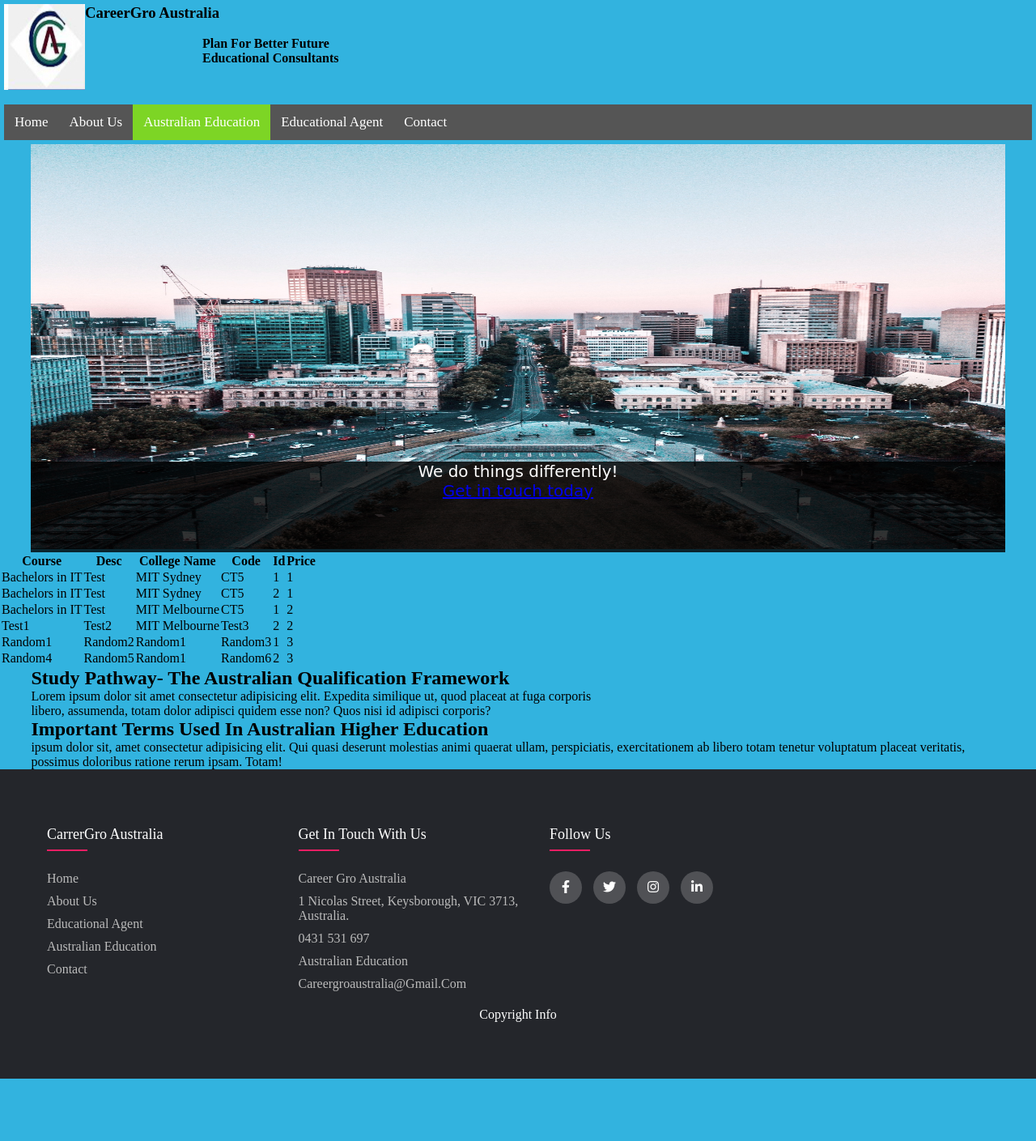
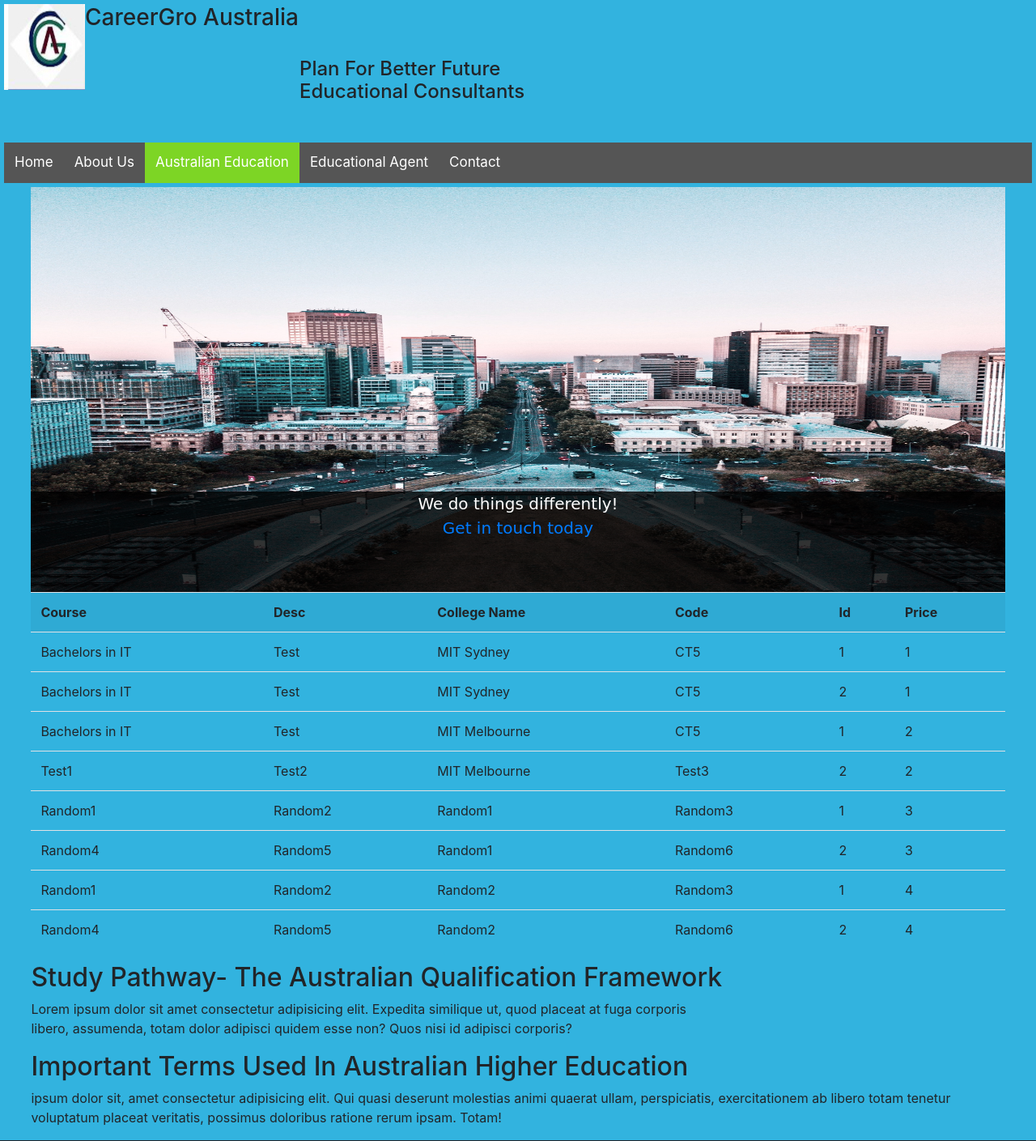
Before and after one commit to 30370657/project2, a PHP site: page /ae in a window 1280 px wide. Shown: the top 1409 px of the page at 81% size. Before the commit the page ends 1332 px from the top, so only its background shows below. Run offline with PHP 8.4, Linux system fonts and the light colour scheme; some libraries are stand-ins or nearby versions.

Commit message:
AE Table Finalisation
Ready for php data integration

```diff
--- a/ae.php
+++ b/ae.php
@@ -12,6 +12,7 @@
     <meta http-equiv="X-UA-Compatible" content="IE=edge">
     <meta name="viewport" content="width=device-width, initial-scale=1.0">
     <title>Australian Education</title>
+    <link rel="stylesheet" href="style/css/bootstrap.css">
     <link rel="stylesheet" href="style/css/style.css">
     <link rel="stylesheet" type="text/css" href="https://cdnjs.cloudflare.com/ajax/libs/font-awesome/5.15.1/css/all.min.css">
 
@@ -55,7 +56,7 @@
    </div>
 
    <div class="course_data">
-        <table id="data_table">
+        <table class="table table-striped table-hover" id="data_table">
             <tr>
                 <th>Course</th>
                 <th>Desc</th>
@@ -134,7 +135,7 @@
 </body>
 <script>
 
-    alert("HI");
+
     var table = document.getElementById("data_table");
 
 
--- a/data.json
+++ b/data.json
@@ -56,6 +56,25 @@
                 }
             ]
 
+        },
+        {
+            "College ID":"4",
+            "Name":"Random2",
+            "Course":[
+                {
+                    "ID":"1",
+                    "Name":"Random1",
+                    "Desc":"Random2",
+                    "Code":"Random3"
+                },
+                {
+                    "ID":"2",
+                    "Name":"Random4",
+                    "Desc":"Random5",
+                    "Code":"Random6"
+                }
+            ]
+
         }
 
 
--- a/style/css/style.css
+++ b/style/css/style.css
@@ -101,6 +101,13 @@ nav a:hover, .active{
     background-color: rgb(36, 79, 75);
     color: white;
 
+}
+.course_data{
+    width: 94%;
+    margin-left: 3%;
+}
+#data_table tr:hover{
+    background-color: rgb(22, 106, 189);
 }
 .course_info{
     width: 94%;
```
